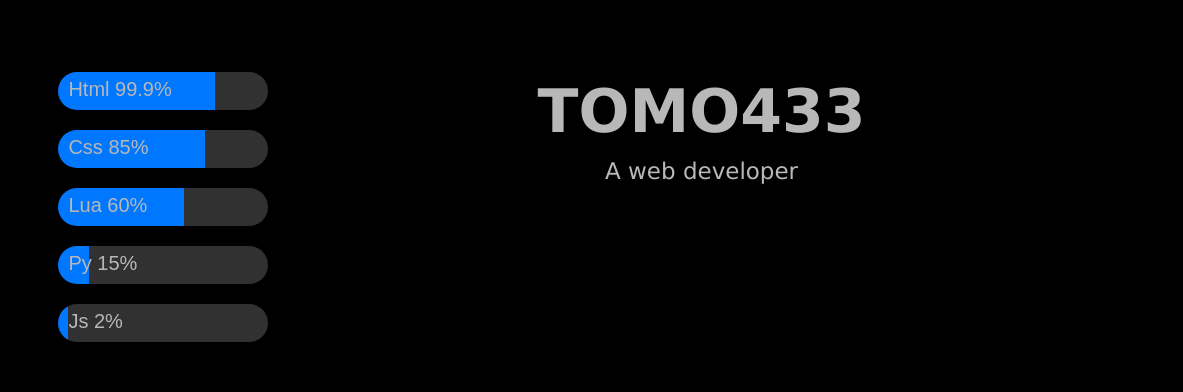
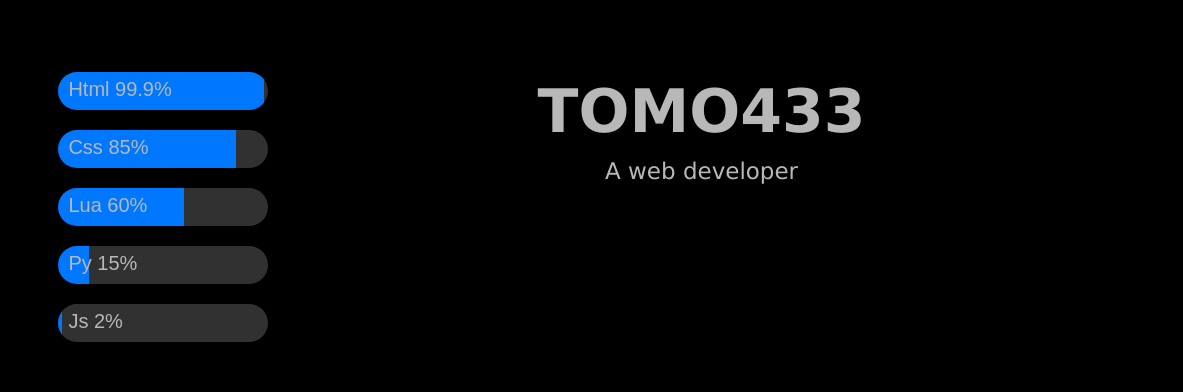
Before and after one commit to TOMO433/tomo433.github.io, a plain HTML site: page index.html in a window 1280 px wide. Shown: the part 218-610 px from the top of the page, 0-1183 px from the left. Drawn offline with Linux system fonts and the light colour scheme.

Commit message:
Update style.css

```diff
--- a/css/style.css
+++ b/css/style.css
@@ -124,7 +124,7 @@ a {
   background-color: rgb(49, 49, 49);
   background-image: linear-gradient(
     to right,
-    rgb(0, 119, 255) 75%,
+    rgb(0, 119, 255) 98%,
     rgb(49 49 49) 5%
   );
   width: 200px;
@@ -139,7 +139,7 @@ a {
   background-color: rgb(49, 49, 49);
   background-image: linear-gradient(
     to right,
-    rgb(0, 119, 255) 70%,
+    rgb(0, 119, 255) 85%,
     rgb(49 49 49) 5%
   );
   width: 200px;
@@ -154,8 +154,8 @@ a {
   background-color: rgb(49, 49, 49);
   background-image: linear-gradient(
     to right,
-    rgb(0, 119, 255) 5%,
-    rgb(49 49 49) 5%
+    rgb(0, 119, 255) 2%,
+    rgb(49 49 49) 1%
   );
   width: 200px;
   height: 32px;
```
